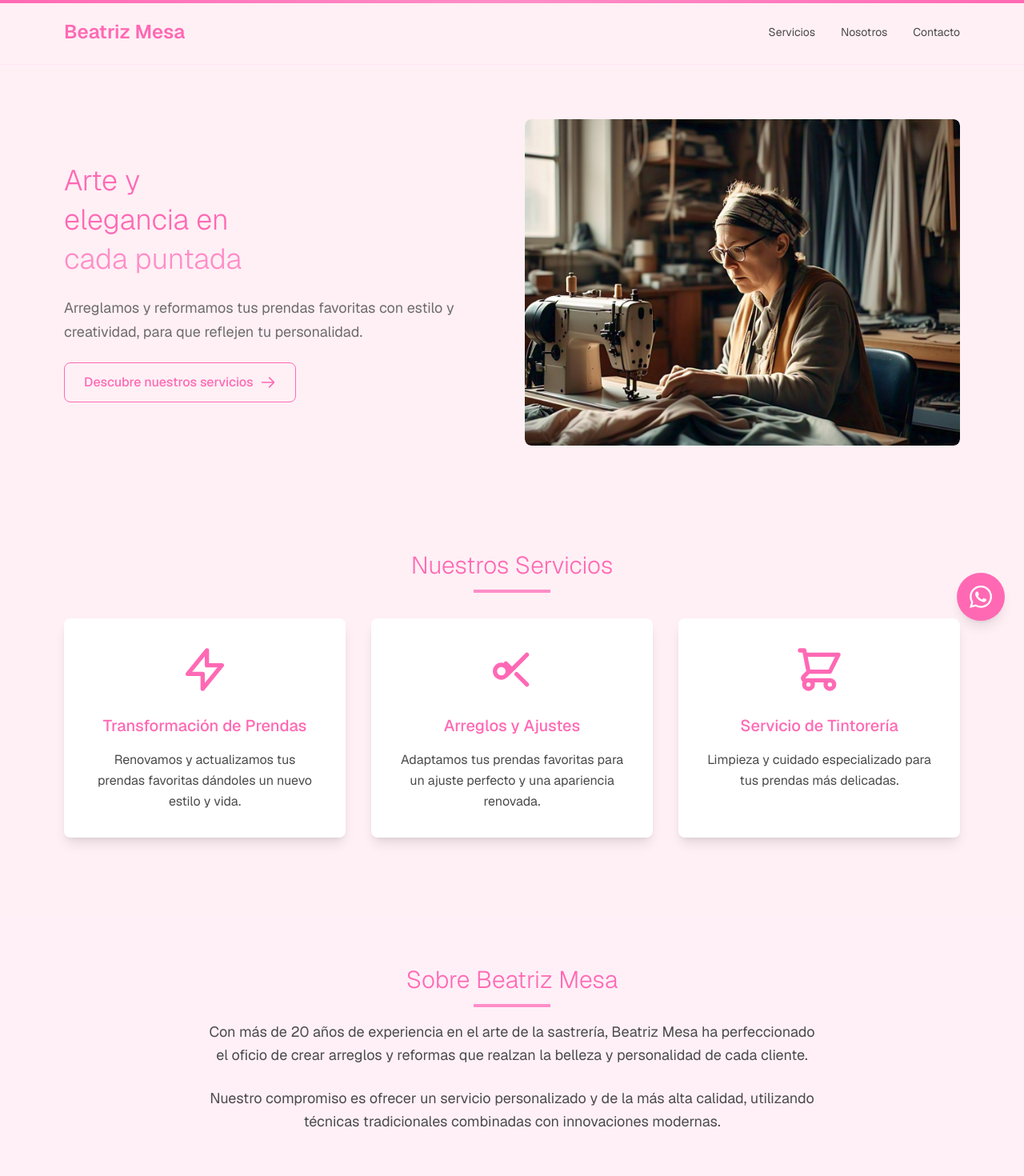
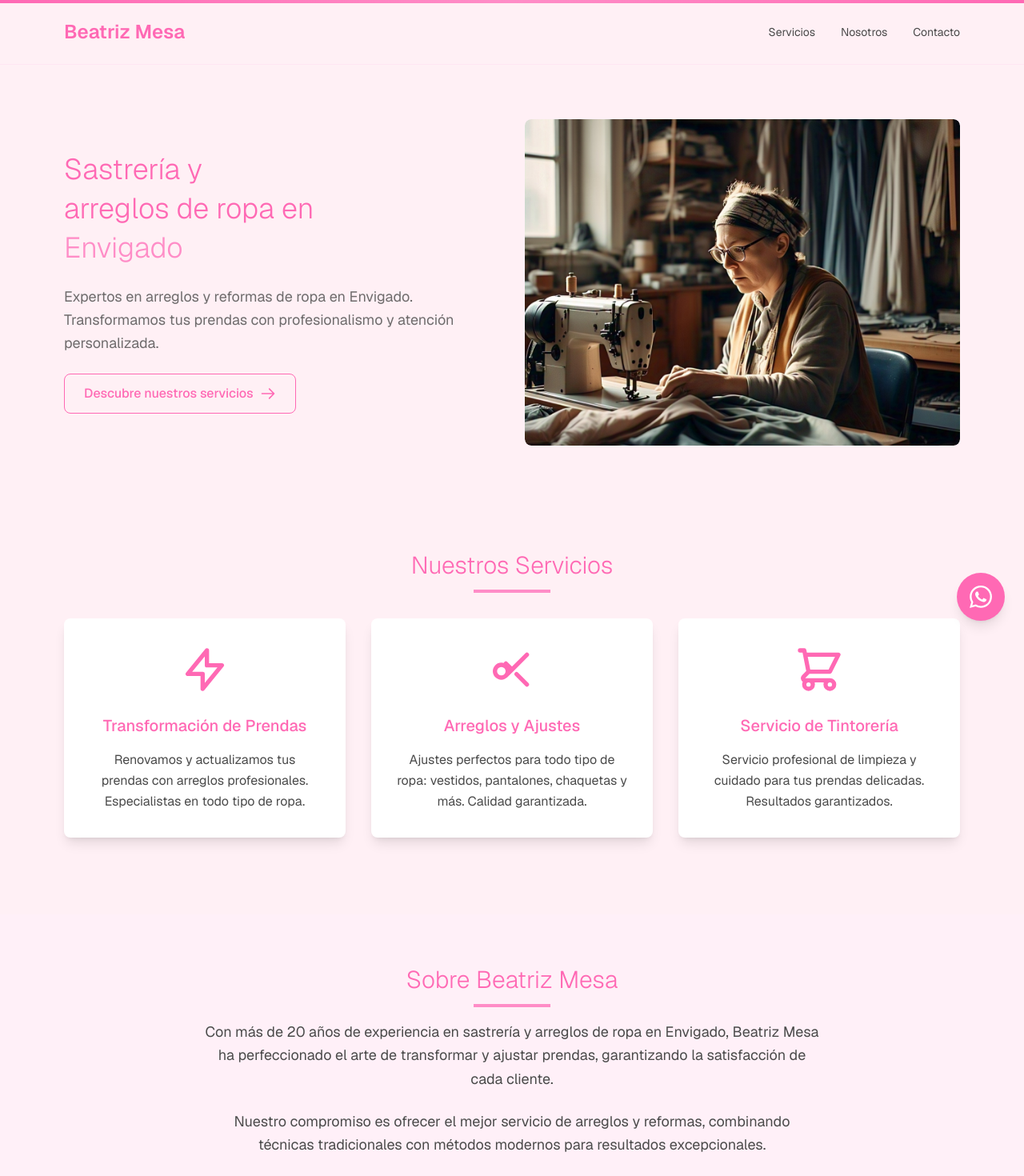
Before and after one commit to daniel1339/sastreria, a Next.js app: page / in a window 1280 px wide. Shown: the top 1470 px of the page at 80% size. Built offline with nearby package versions, Linux system fonts and the light colour scheme.

Commit message:
page home

```diff
--- a/src/app/page.js
+++ b/src/app/page.js
@@ -1,24 +1,24 @@
 import Image from "next/image";
 
 export const metadata = {
-  title: "Sastrería Beatriz Mesa | Arreglos y reformas a la medida",
-  description: "Sastrería Beatriz Mesa ofrece servicios de arreglos y reformas a la medida, diseños exclusivos con la mejor calidad y atención personalizada.",
-  keywords: ["sastrería", "arreglos y reformas a la medida", "Beatriz Mesa", "ropa a medida", "sastres", "arreglos de ropa", "alta costura"],
+  title: "Sastrería y Arreglos de Ropa en Envigado | Beatriz Mesa",
+  description: "Sastrería Beatriz Mesa en Envigado: Expertos en arreglos de ropa, reformas y tintorería. Más de 20 años arreglando y transformando prendas. Servicio personalizado y entregas rápidas.",
+  keywords: ["sastrería envigado", "arreglos de ropa envigado", "reformas de ropa envigado", "tintorería envigado", "arreglos de vestidos", "ajustes de ropa", "costurera envigado", "sastrería antioquia", "arreglos de pantalones", "arreglos de vestidos de fiesta"],
   openGraph: {
-    title: "Sastrería Beatriz Mesa | Arreglos y reformas a la medida",
-    description: "Servicios de sastrería y arreglos y reformas a la medida con la mejor calidad y atención personalizada",
+    title: "Sastrería y Arreglos de Ropa en Envigado | Beatriz Mesa",
+    description: "Expertos en arreglos de ropa, reformas y tintorería en Envigado. Servicio personalizado, calidad garantizada y entregas rápidas. ¡Visítanos!",
     images: [{ url: "/dts/ella.jpg" }],
     locale: "es_ES",
     type: "website",
   },
   twitter: {
     card: "summary_large_image",
-    title: "Sastrería Beatriz Mesa | Arreglos y reformas a la medida",
-    description: "Servicios de sastrería y arreglos y reformas a la medida con la mejor calidad y atención personalizada",
+    title: "Sastrería y Arreglos de Ropa en Envigado | Beatriz Mesa",
+    description: "Expertos en arreglos de ropa, reformas y tintorería en Envigado. Servicio personalizado, calidad garantizada y entregas rápidas. ¡Visítanos!",
     images: ["/dts/ella.jpg"],
   },
   alternates: {
-    canonical: "https://beatrizmesa.com",
+    canonical: "https://www.beatrizmesasastreria.com",
   },
   other: {
     "link": [
@@ -65,13 +65,13 @@ export default function Home() {
           <div className="container mx-auto grid grid-cols-1 lg:grid-cols-2 gap-8 items-center">
             <div className="space-y-6">
               <h1 className="text-3xl sm:text-4xl font-light leading-tight">
-                <span className="text-[#ff69b4] block mb-1">Arte y</span>
-                <span className="text-[#ff69b4] block mb-1">elegancia en</span>
-                <span className="text-[#ff8dc7]">cada puntada</span>
+                <span className="text-[#ff69b4] block mb-1">Sastrería y</span>
+                <span className="text-[#ff69b4] block mb-1">arreglos de ropa en</span>
+                <span className="text-[#ff8dc7]">Envigado</span>
               </h1>
 
               <p className="text-base md:text-lg leading-relaxed max-w-xl text-[#4a4a4a]/80">
-                Arreglamos y reformamos tus prendas favoritas con estilo y creatividad, para que reflejen tu personalidad.
+                Expertos en arreglos y reformas de ropa en Envigado. Transformamos tus prendas con profesionalismo y atención personalizada.
               </p>
 
               <a
@@ -118,21 +118,21 @@ export default function Home() {
             {[
               {
                 title: "Transformación de Prendas",
-                description: "Renovamos y actualizamos tus prendas favoritas dándoles un nuevo estilo y vida.",
+                description: "Renovamos y actualizamos tus prendas con arreglos profesionales. Especialistas en todo tipo de ropa.",
                 icon: (
                   <path strokeLinecap="round" strokeLinejoin="round" strokeWidth={2} d="M13 10V3L4 14h7v7l9-11h-7z" />
                 )
               },
               {
                 title: "Arreglos y Ajustes",
-                description: "Adaptamos tus prendas favoritas para un ajuste perfecto y una apariencia renovada.",
+                description: "Ajustes perfectos para todo tipo de ropa: vestidos, pantalones, chaquetas y más. Calidad garantizada.",
                 icon: (
                   <path strokeLinecap="round" strokeLinejoin="round" strokeWidth={2} d="M14.121 14.121L19 19m-7-7l7-7m-7 7l-2.879 2.879M12 12L9.121 9.121m0 5.758a3 3 0 10-4.243-4.243 3 3 0 004.243 4.243z" />
                 )
               },
               {
                 title: "Servicio de Tintorería",
-                description: "Limpieza y cuidado especializado para tus prendas más delicadas.",
+                description: "Servicio profesional de limpieza y cuidado para tus prendas delicadas. Resultados garantizados.",
                 icon: (
                   <path strokeLinecap="round" strokeLinejoin="round" strokeWidth={2} d="M3 3h2l.4 2M7 13h10l4-8H5.4M7 13L5.4 5M7 13l-2.293 2.293c-.63.63-.184 1.707.707 1.707H17m0 0a2 2 0 100 4 2 2 0 000-4zm-8 2a2 2 0 11-4 0 2 2 0 014 0z" />
                 )
@@ -162,8 +162,8 @@ export default function Home() {
               Sobre Beatriz Mesa
               <span className="absolute -bottom-4 left-1/2 w-24 h-1 bg-[#ff8dc7] transform -translate-x-1/2"></span>
             </h2>
-            <p className="mb-6 text-lg leading-relaxed">Con más de 20 años de experiencia en el arte de la sastrería, Beatriz Mesa ha perfeccionado el oficio de crear arreglos y reformas que realzan la belleza y personalidad de cada cliente.</p>
-            <p className="text-lg leading-relaxed">Nuestro compromiso es ofrecer un servicio personalizado y de la más alta calidad, utilizando técnicas tradicionales combinadas con innovaciones modernas.</p>
+            <p className="mb-6 text-lg leading-relaxed">Con más de 20 años de experiencia en sastrería y arreglos de ropa en Envigado, Beatriz Mesa ha perfeccionado el arte de transformar y ajustar prendas, garantizando la satisfacción de cada cliente.</p>
+            <p className="text-lg leading-relaxed">Nuestro compromiso es ofrecer el mejor servicio de arreglos y reformas, combinando técnicas tradicionales con métodos modernos para resultados excepcionales.</p>
           </div>
         </section>
 
```
Also changed, not shown: public/robots.txt (added), 1 other file (tests, documents, lock files or other folders).
